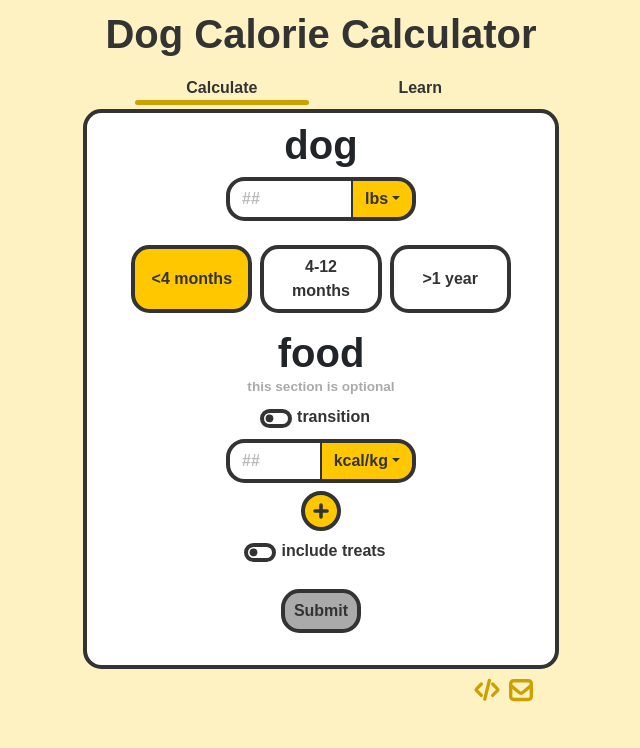
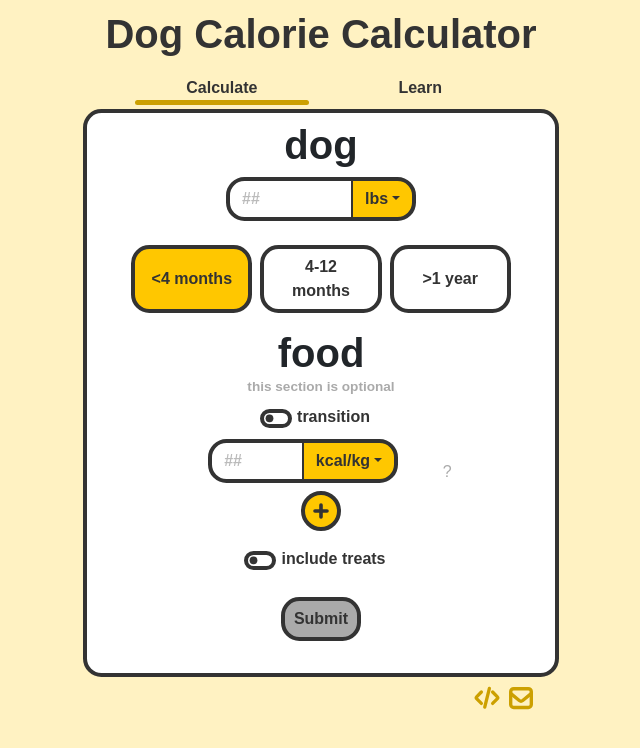
Before and after one commit to Naksp/PupCalCalc, a React (Create React App) app: page / in a window 1280 px wide. Shown: the top 748 px of the page, without its empty margins (319-959 px from the left). Built offline with nearby package versions, Linux system fonts and the light colour scheme; a web font is replaced by a local one.

Commit message:
in progress

```diff
--- a/src/App.scss
+++ b/src/App.scss
@@ -367,6 +367,21 @@ ul {
   padding-top: 2px;
 }
 
+#food-input-popover-button {
+  background-color: #00000000;
+  color: $color-medium-grey;
+  border: none;
+
+  width: 50px;
+  height: 50px;
+
+  margin-bottom: -40px;
+}
+
+#food-input-col {
+  align-self: center;
+}
+
 
 // Disable buttons on weight input
 /* Chrome, Safari, Edge, Opera */
--- a/src/food-group.tsx
+++ b/src/food-group.tsx
@@ -1,6 +1,6 @@
 /* eslint-disable react-hooks/exhaustive-deps */
 import React, { useEffect, useState } from "react";
-import { Form, Row, Col, InputGroup, DropdownButton, Button } from 'react-bootstrap';
+import { Form, Row, Col, InputGroup, DropdownButton, Button, Popover, PopoverBody, OverlayTrigger } from 'react-bootstrap';
 import DropdownItem from "react-bootstrap/esm/DropdownItem";
 import { CaloriePair } from "./interfaces";
 import Utils from "./Util";
@@ -271,6 +271,14 @@ function FoodGroup(props: {
 
   };
 
+  const foodInputPopover = (
+    <Popover id='food-input-popover' placement='left'>
+      <PopoverBody>
+        This is a popover.
+      </PopoverBody>
+    </Popover>
+  );
+
   return (
     <div>
       <h1>food</h1>
@@ -285,6 +293,11 @@ function FoodGroup(props: {
           id="food-transition-switch"
           label="transition" />
       </Row>
+      {/* <Row className="d-flex justify-content-end">
+        <OverlayTrigger trigger='click' placement='left' overlay={foodInputPopover}>
+          <Button id='food-input-popover-button'>?</Button>
+        </OverlayTrigger>
+      </Row> */}
 
       {transitionMode ? (
         <Row className='justify-content-center mb-3'>
@@ -303,13 +316,13 @@ function FoodGroup(props: {
           </Col>
         </Row>
       ) : (
-        <Row className='justify-content-center mb-2'>
+        <>
+          <Row className='justify-content-center mb-0'>
             <Col className={foodDataArray.length > 1 ? 'col-12 col-sm-10' : 'col-8 col-sm-6'}>
               {foodDataArray.map((input, idx) => (
-              <Row key={idx} className='mb-2'>
-                <Col>
+                <Row key={idx} className='mb-2 d-flex'>
+                  <Col id='food-input-col'>
                     <InputGroup key={idx} id={`food-input${idx}`}className='mb-0'>
-                    {/* <Form.Control id='foodInput' type='number' step='any' placeholder='##' onChange={handleFoodInputChange} /> */}
                       <Form.Control id='foodInput' type='number' step='any' placeholder='##' value={input.density ? input.density : ''} onChange={handleFoodInputChange(idx)}/>
                       <DropdownButton disabled={idx > 0} id='foodDropdown' bsPrefix={foodDataArray.length > 1 ? 'no-radius' : ''} title={foodUnit}>
                         <DropdownItem onClick={() => setFoodUnit(KCAL_KG)}>{KCAL_KG}</DropdownItem>
@@ -336,13 +349,19 @@ function FoodGroup(props: {
                   ) : null}
                 </Row>
               ))}
-            <Row className='d-flex justify-content-center'>
+            </Col>
+            <Col className='col-1'>
+              <OverlayTrigger trigger='click' placement='left' overlay={foodInputPopover}>
+                <Button id='food-input-popover-button'>?</Button>
+              </OverlayTrigger>
+            </Col>
+          </Row>
+          <Row className='d-flex justify-content-center mb-3'>
             <Button className='circle-button add-input-button justify-content-center' onClick={addFoodInput}>
               <PlusIcon id='plus-icon' className='plus-icon'></PlusIcon>
             </Button>
           </Row>
-          </Col>
-        </Row>
+        </>
       )}
     </div>
   );
```
Lines whose indentation alone changed are shown as unchanged.
